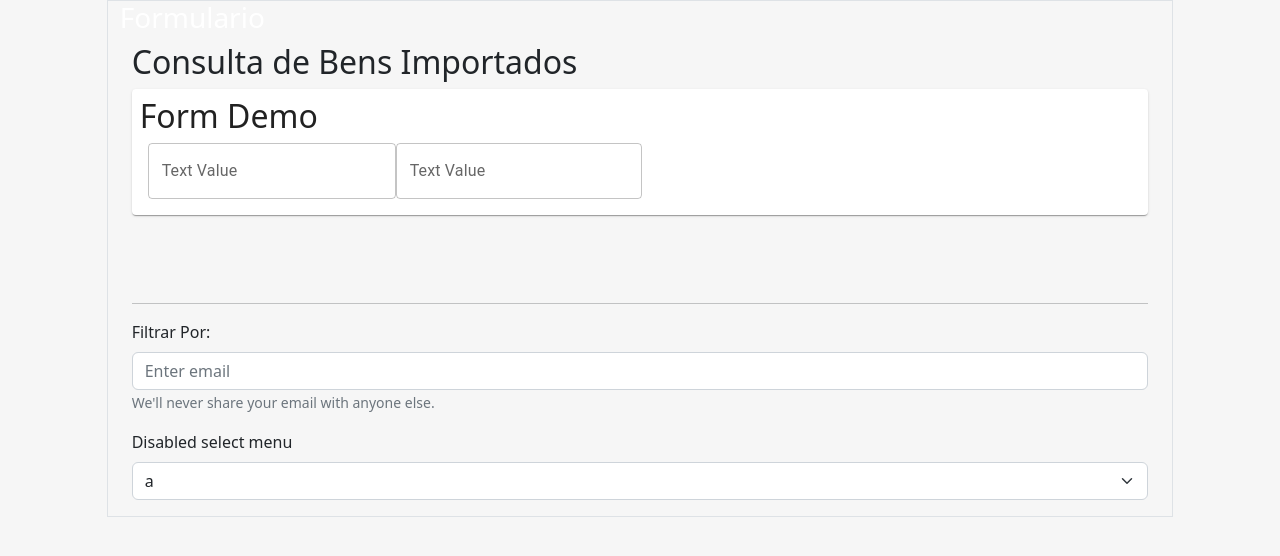
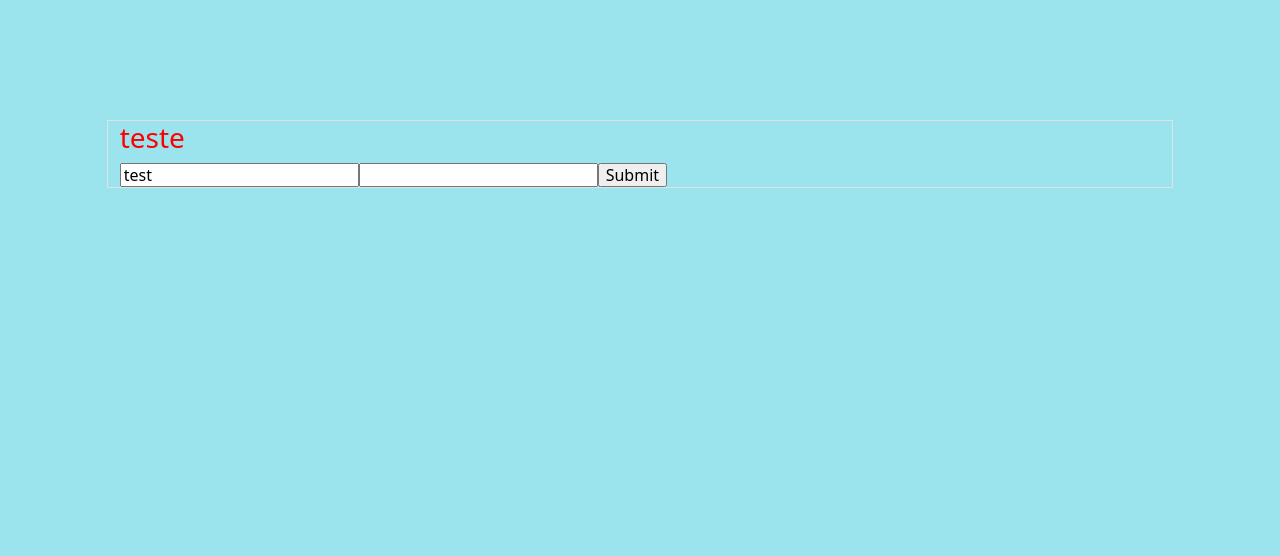
Before and after one commit to MarceloALMoreira/aluroni-react-typescript, a React (Vite) app: page / in a window 1280 px wide. Shown: the top 556 px of the page. Built offline with nearby package versions, Linux system fonts and the light colour scheme; a web font is replaced by a local one.

Commit message:
feat: mundaça formulario

```diff
--- a/package.json
+++ b/package.json
@@ -15,8 +15,6 @@
     "@mui/material": "^5.10.12",
     "@types/react-table": "^7.7.12",
     "bootstrap": "^5.2.2",
-    "formik": "^2.2.9",
-    "formik-mui": "^5.0.0-alpha.0",
     "framer-motion": "^7.6.4",
     "normalize.css": "^8.0.1",
     "react": "^18.2.0",
--- /dev/null
+++ b/src/components/Formulario/Formulario.module.scss
@@ -0,0 +1,6 @@
+.title{
+    color: red;
+    &__form{
+       display: flex-start;
+    }
+}
--- a/src/components/Formulario/index.tsx
+++ b/src/components/Formulario/index.tsx
@@ -1,102 +1,46 @@
-import { Paper, TextField } from '@mui/material';
-import React, { useState } from "react";
-import Button from 'react-bootstrap/Button';
-import Form from 'react-bootstrap/Form';
+import * as React from 'react';
+import { useForm, SubmitHandler } from "react-hook-form";
+import styles from './Formulario.module.scss';
+
+type Inputs = {
+    example: string,
+    exampleRequired: string,
+};
+
 
 export default function Forms() {
+    const { register, handleSubmit, watch, formState: { errors } } = useForm<Inputs>();
+    const onSubmit: SubmitHandler<Inputs> = data => console.log(data);
+
+    console.log(watch("example"))
 
 
 
 
     return (
         <main>
+            <br />
+            <br />
+            <br />
+            <br />
+            <br />
+            <div className="col-md-10 border  container">
+                <h3 className={styles.title}>teste</h3>
+                <div className={styles.title__form}>
+                    <div className="row">
+                        <form onSubmit={handleSubmit(onSubmit)}>
+                            <input defaultValue="test" {...register("example")} />
+                            <input {...register("exampleRequired", { required: true })} />
+                            {errors.exampleRequired && <span>This field is required</span>}
+                            <input type="submit" />
+                        </form>
+                    </div>
+                </div>
 
-            <div className="col-md-10 border  container">
-                <h3 className="text-white">Formulario</h3>
-
-
-                <div className="form container">
-                    <h2 className="">Consulta de Bens Importados</h2>
-                    <div className="">
+                { /* https://blog.logrocket.com/using-material-ui-with-react-hook-form/ */}
 
 
 
-
-
-                        <Paper className="p-2">
-                            <h2>Form Demo</h2>
-                            <div className="m-2">
-                                <TextField
-                                    label={"Text Value"} //optional
-                                />
-                                <TextField className='col-md-3'
-                                        label={"Text Value"} //optional
-                                    />
-                            </div>
-                        </Paper>
-                        <br />
-                        <br />
-                        <br />
-                        <hr />
-
-                        { /*<form>
-                            <div className="container">
-                                <div className="row">
-                                    <div className="col-md-4">
-                                        <label className="control-label" htmlFor="">Filtrar por:</label>
-                                        <select className="form-select form-select-sm" aria-label="size 3 select example">
-                                            <option selected></option>
-                                        </select>
-                                    </div>
-                                    <div className="col-md-8"><br />
-                                        <input type="text" className="form-control form-control-sm" aria-label="" aria-describedby="basic-addon1" />
-                                    </div>
-                                </div> <br />
-                                <div className="row">
-                                    <div className="col-md-4">
-                                        <label className="control-label" htmlFor="">Secretaria:</label>
-                                        <select className="form-select form-select-sm" aria-label="size 3 select example">
-                                            <option selected></option>
-                                        </select>
-                                    </div>
-                                    <div className="col-md-4">
-                                        <label className="control-label" htmlFor="">Centro de custo:</label>
-                                        <select className="form-select form-select-sm" aria-label="size 3 select example">
-                                            <option selected></option>
-                                        </select>
-                                    </div>
-                                    <div className="col-md-4">
-                                        <label className="control-label" htmlFor="">Localização:</label>
-                                        <select className="form-select form-select-sm" aria-label="size 3 select example">
-                                            <option selected></option>
-                                        </select>
-                                    </div>
-                                    <div className="p-1"> <br />
-                                        <a className="btn btn-primary m-1">Filtrar</a>
-                                        <a className="btn btn-danger">Limpar</a>
-                                    </div>
-                                </div>
-                            </div>
-                        </form >
-                        https://blog.logrocket.com/using-material-ui-with-react-hook-form/
-                        */}
-                        <Form>
-                            <Form.Group className="mb-3" controlId="formBasicEmail">
-                                <Form.Label>Filtrar Por:</Form.Label>
-                                <Form.Control type="email" placeholder="Enter email" />
-                                <Form.Text className="text-muted">
-                                    We'll never share your email with anyone else.
-                                </Form.Text>
-                            </Form.Group>
-                            <Form.Group className="mb-3">
-                                <Form.Label htmlFor="disabledSelect form-select form-select-sm">Disabled select menu</Form.Label>
-                                <Form.Select id="disabledSelect">
-                                    <option>a</option>
-                                </Form.Select>
-                            </Form.Group>
-                        </Form>
-                    </div>
-                </div>
             </div>
         </main>
 
--- a/src/index.css
+++ b/src/index.css
@@ -2,7 +2,7 @@
 
 
 body {
-    background-color: #f6f6f6;
+    background-color: #9be4ee;
 }
 
 * {
```
